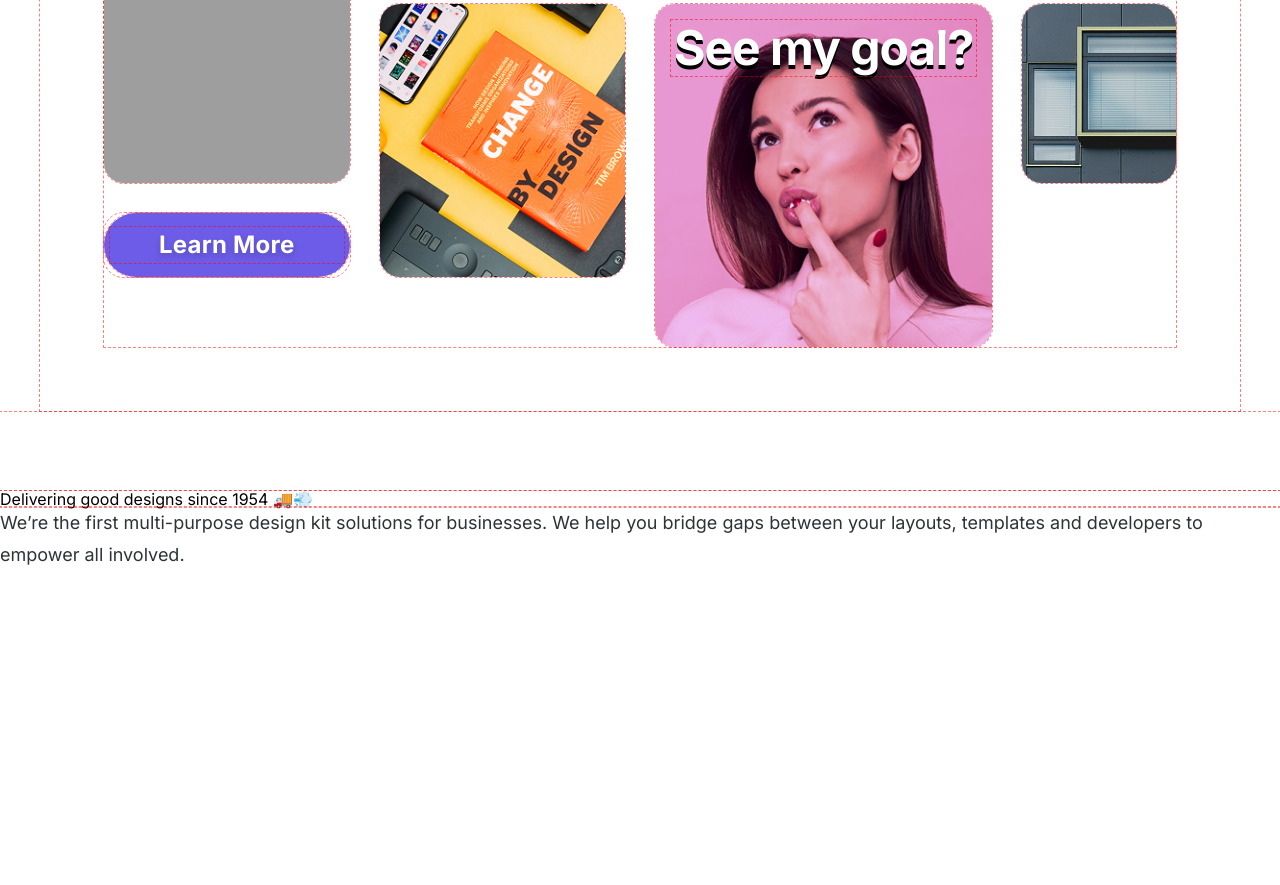
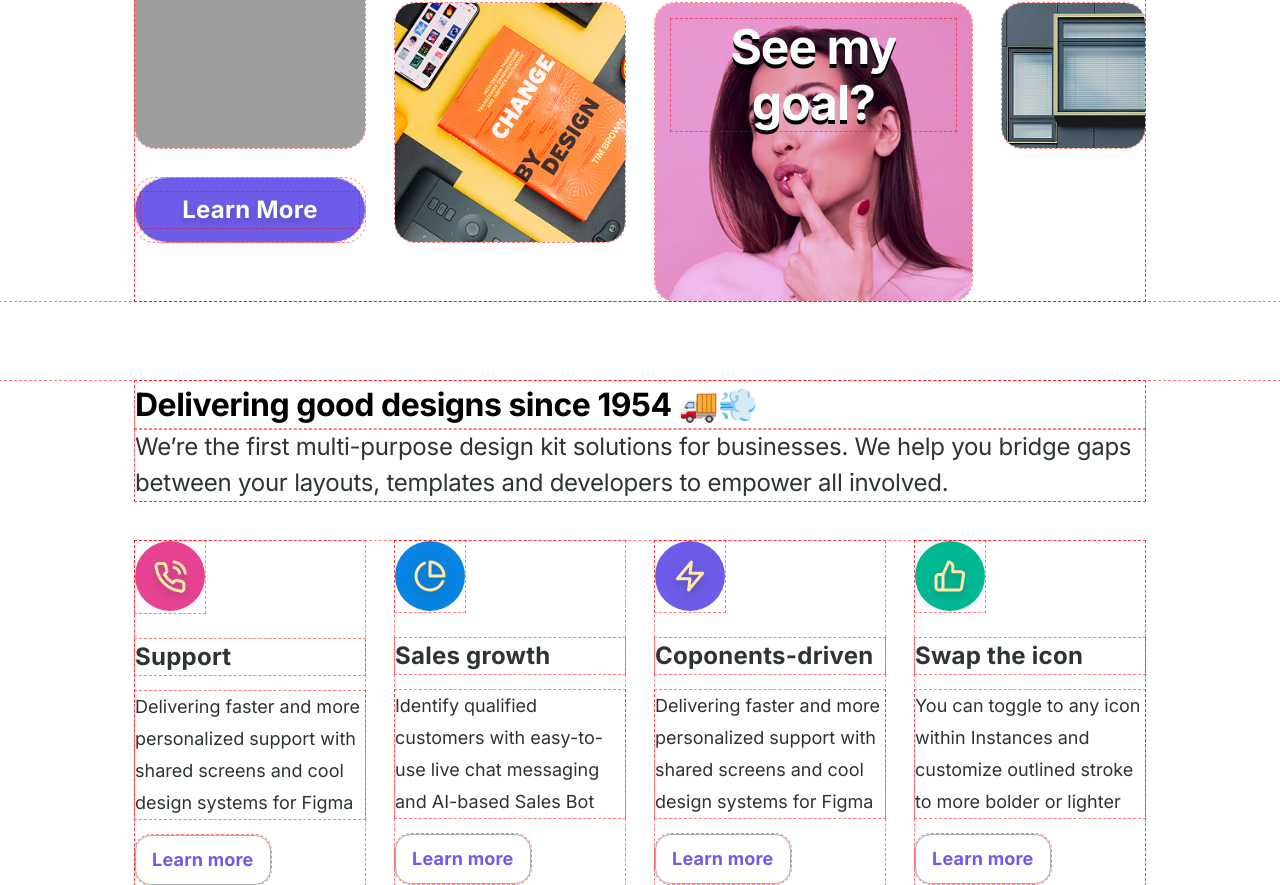
Before and after one commit to CoolMcProgrammer123/INM420-Assignment-1, a website: page public/index.html in a window 1280 px wide. Shown: the part 865-1750 px from the top of the page. Before the commit the page ends 1436 px from the top, so only its background shows below. Drawn offline with nearby package versions, Linux system fonts and the light colour scheme; grey boxes are pictures that could not be loaded.

Commit message:
Finished Delivering Section

```diff
--- a/public/css/style.css
+++ b/public/css/style.css
@@ -2,7 +2,7 @@
 
 /* Debug Outlines */
 * {
-    outline: 1px dashed rgba(255, 0, 0, 0.5);
+    outline: 1px dashed #ff000080;
 }
 
 /* Text Defaults */
@@ -33,6 +33,15 @@ h3 {
     line-height: 56px;
     letter-spacing: -1px;
     vertical-align: bottom;
+}
+
+h4 {
+    font-family: Inter;
+    font-weight: 700;
+    font-size: 32px;
+    line-height: 48px;
+    letter-spacing: -0.5px;
+    vertical-align: middle;
 }
 
 p {
@@ -141,14 +150,17 @@ nav p {
     color: #2D3436;
 }
 
-/* Main Body Section */
+/* Main Section */
 .section-box {
     display: flex;
     flex-direction: column;
     /* height: 500px; */
+    max-width: 1170px;
+    justify-self: center;
+    padding: 0 135px;
 }
 
-/* Main Body Section? */
+/* Hero Section */
 #combine-fine-images {
     margin: 80px auto;
     align-items: center;
@@ -199,7 +211,7 @@ nav p {
     grid-template-columns: repeat(12, 1fr);
     grid-template-rows: repeat(10, 1fr);
     gap: 30px;
-    margin: 64px;
+    margin-top: 64px;
     aspect-ratio: 4 / 3;
 }
 
@@ -371,3 +383,65 @@ nav p {
     background-size: cover;
     background-position: center;
 }
+
+#delivering {
+    display: flex;
+    /* padding: 135px; */
+    /* padding: 80px 135px; */
+}
+
+.delivering-p {
+    font-family: Inter;
+    font-weight: 400;
+    font-size: 24px;
+    line-height: 36px;
+    letter-spacing: -0.25px;
+    vertical-align: middle;
+}
+
+.delivering-articles {
+    display: grid;
+    grid-template-columns: repeat(auto-fit, minmax(200px, 1fr));
+    gap: 30px;
+    margin-top: 40px;
+}
+
+.delivering-articles article {
+    height: 100%;
+}
+
+.article-header {
+    font-family: Inter;
+    font-weight: 700;
+    font-size: 24px;
+    line-height: 36px;
+    letter-spacing: 0.25px;
+    vertical-align: middle;
+    margin-top: 24px;
+}
+
+.article-p {
+    font-family: Inter;
+    font-weight: 400;
+    font-size: 18px;
+    line-height: 32px;
+    letter-spacing: 0px;
+    margin: 16px 0;
+}
+
+.article-button {
+    border: 1px solid #ADADAD;
+    padding: 8px 16px;
+    border-radius: 16px;
+    background: none;
+    margin-top: auto;
+
+    font-family: Inter;
+    font-weight: 700;
+    font-size: 18px;
+    line-height: 32px;
+    letter-spacing: 0.2px;
+    text-align: center;
+    vertical-align: middle;
+    color: #6C5CE7;
+}
--- a/public/index.html
+++ b/public/index.html
@@ -204,11 +204,39 @@
         </section>
 
         <section id="delivering" class="section-box">
-            <h4>Delivering good designs since 1954 🚚💨</h4>
-            <p>
-                We’re the first multi-purpose design kit solutions for businesses. We help you bridge
-                gaps between your layouts, templates and developers to empower all involved.
-            </p>
+            <div>
+                <h4>Delivering good designs since 1954 🚚💨</h4>
+                <p class="delivering-p">
+                    We’re the first multi-purpose design kit solutions for businesses. We help you bridge
+                    gaps between your layouts, templates and developers to empower all involved.
+                </p>
+            </div>
+            <div class="delivering-articles">
+                <article>
+                    <img src="./assets/vector/phone.svg" alt="">
+                    <p class="article-header">Support</p>
+                    <p class="article-p">Delivering faster and more personalized support with shared screens and cool design systems for Figma</p>
+                    <button class="article-button">Learn more</button>
+                </article>
+                <article>
+                    <img src="./assets/vector/pie.svg" alt="">
+                    <p class="article-header">Sales growth</p>
+                    <p class="article-p">Identify qualified customers with easy-to-use live chat messaging and AI-based Sales Bot</p>
+                    <button class="article-button">Learn more</button>
+                </article>
+                <article>
+                    <img src="./assets/vector/lightning.svg" alt="">
+                    <p class="article-header">Coponents-driven</p>
+                    <p class="article-p">Delivering faster and more personalized support with shared screens and cool design systems for Figma</p>
+                    <button class="article-button">Learn more</button>
+                </article>
+                <article>
+                    <img src="./assets/vector/like.svg" alt="">
+                    <p class="article-header">Swap the icon</p>
+                    <p class="article-p">You can toggle to any icon within Instances and customize outlined stroke to more bolder or lighter</p>
+                    <button class="article-button">Learn more</button>
+                </article>
+            </div>
         </section>
     </main>
 </body>
```
Also changed, not shown: public/assets/vector/lightning.svg (added), public/assets/vector/like.svg (added), public/assets/vector/phone.svg (added), public/assets/vector/pie.svg (added).
